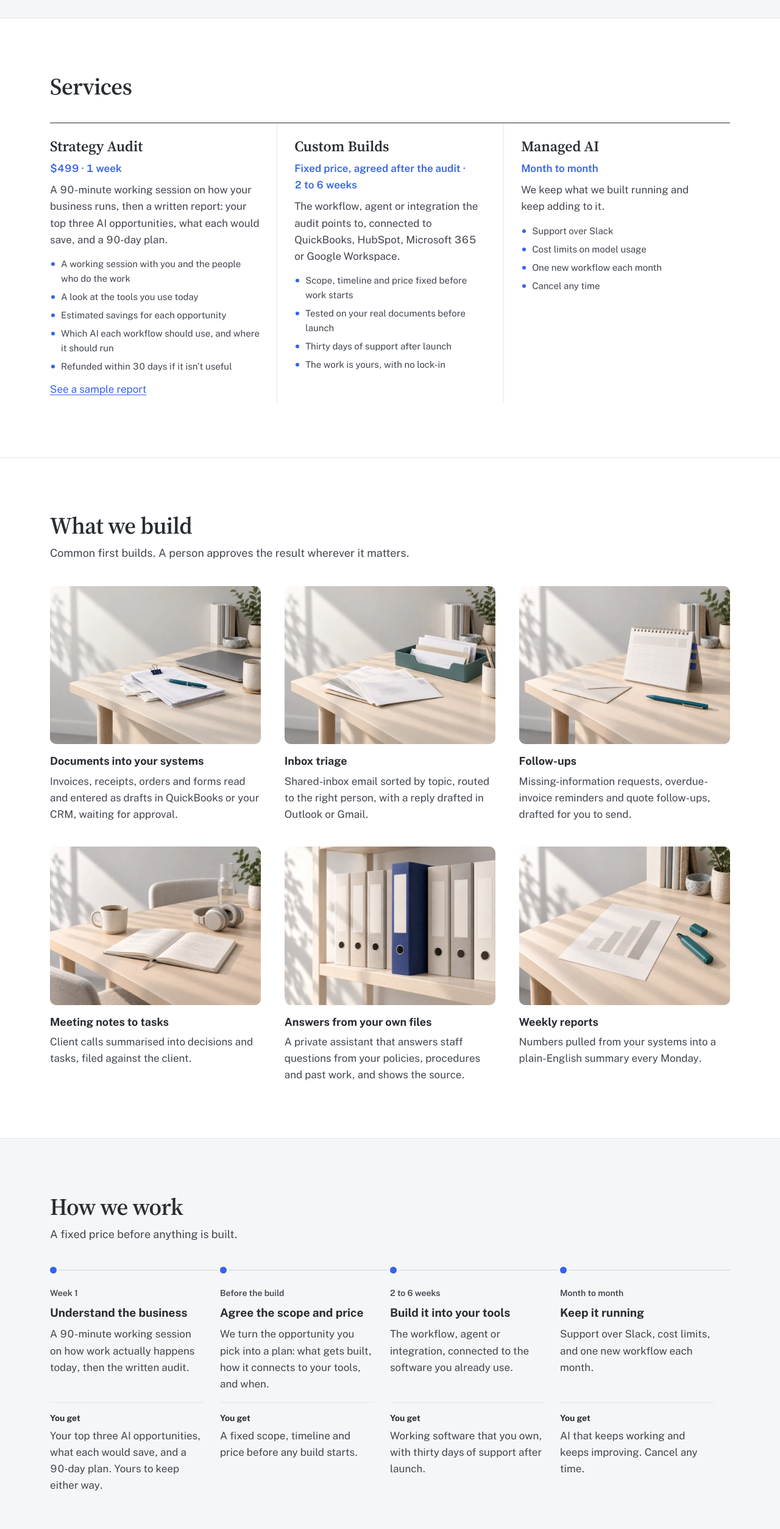
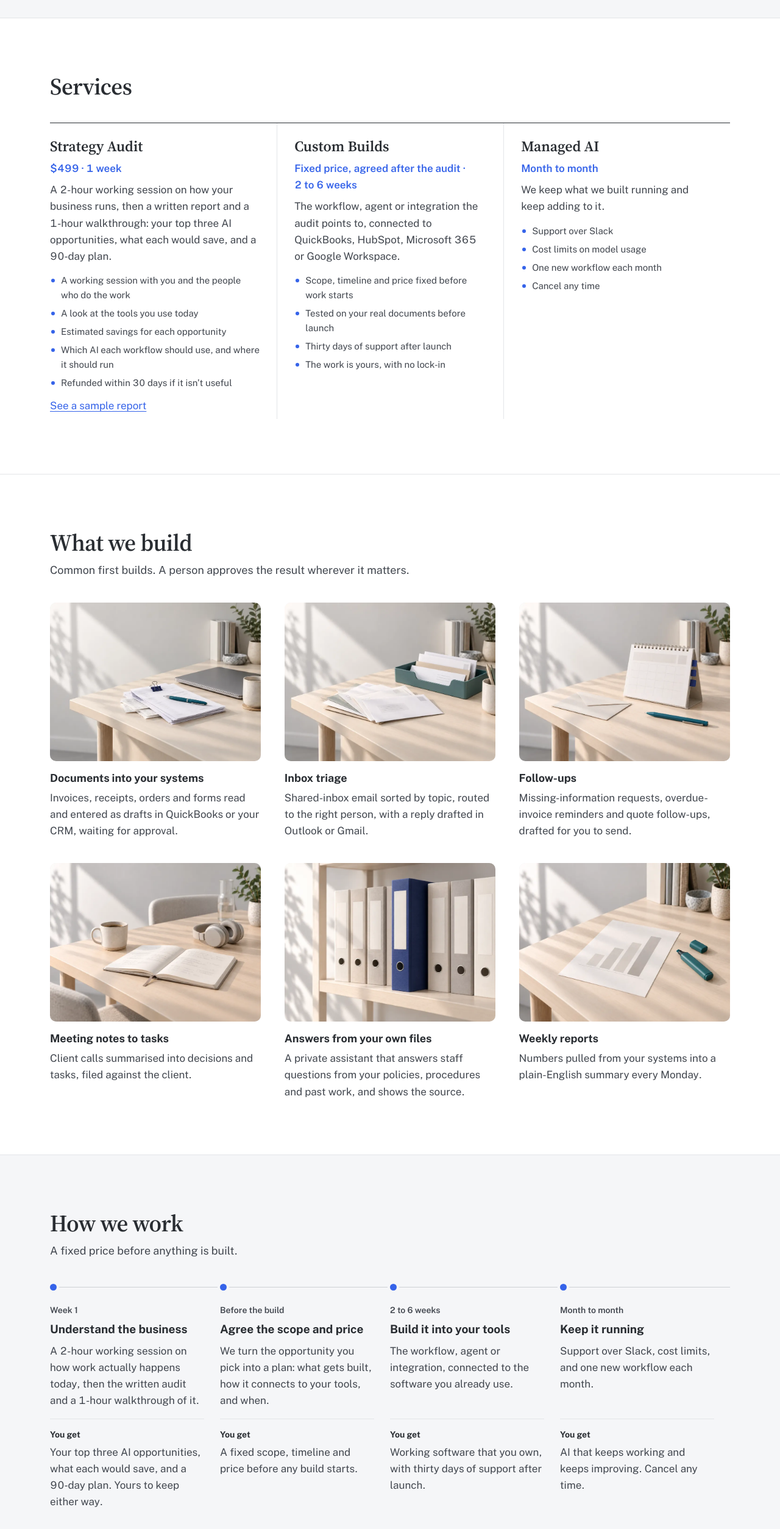
Before and after one commit to Seafinai/seafin, a website: page seafin-site/index.html in a window 1280 px wide. Shown: the part 1329-3836 px from the top of the page at 61% size. Drawn offline with Linux system fonts and the light colour scheme.

Commit message:
Audit time: a 2-hour working session plus a 1-hour report walkthrough (was 90 minutes)
Co-Authored-By: Claude Opus 5.5 <noreply@anthropic.com>

```diff
--- a/seafin-site/index.html
+++ b/seafin-site/index.html
@@ -97,7 +97,7 @@
         <li>
           <h3>Strategy Audit</h3>
           <p class="price">&#36;499 &middot; 1 week</p>
-          <p>A 90-minute working session on how your business runs, then a written report: your top three AI opportunities, what each would save, and a 90&#8209;day plan.</p>
+          <p>A 2-hour working session on how your business runs, then a written report and a 1-hour walkthrough: your top three AI opportunities, what each would save, and a 90&#8209;day plan.</p>
           <ul class="includes">
             <li>A working session with you and the people who do the work</li>
             <li>A look at the tools you use today</li>
@@ -179,7 +179,7 @@
         <li>
           <p class="when">Week 1</p>
           <h3>Understand the business</h3>
-          <p>A 90-minute working session on how work actually happens today, then the written audit.</p>
+          <p>A 2-hour working session on how work actually happens today, then the written audit and a 1-hour walkthrough of it.</p>
           <p class="get"><b>You get</b> Your top three AI opportunities, what each would save, and a 90&#8209;day plan. Yours to keep either way.</p>
         </li>
         <li>
```
Also changed, not shown: seafin-site/guide-ai-audit.html (+1 -1 lines), seafin-site/sample-audit.html (+1 -1 lines).
